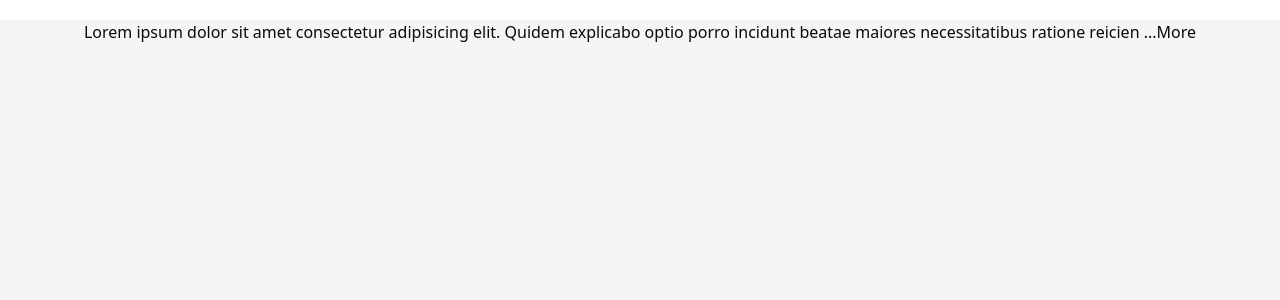
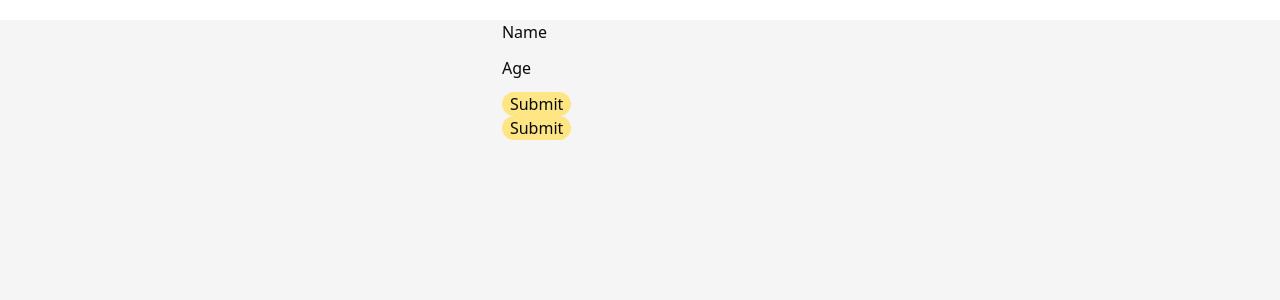
Before and after one commit to hassen396/typescript-react, a React (Vite) app: page / in a window 1280 px wide. Shown: the top 300 px of the page. Built offline with nearby package versions, Linux system fonts and the light colour scheme.

Commit message:
feat(ui): add form component (uisng state)

```diff
--- a/package.json
+++ b/package.json
@@ -18,6 +18,7 @@
     "clsx": "^2.1.1",
     "react": "^19.1.1",
     "react-dom": "^19.1.1",
+    "react-hook-form": "^7.64.0",
     "react-icons": "^5.5.0",
     "tailwind-merge": "^3.3.1",
     "tailwind-variants": "^3.1.1",
--- a/src/App.tsx
+++ b/src/App.tsx
@@ -1,22 +1,10 @@
-import ExpandableText from "./Components/ExpandableText";
+
+import Form from "./Components/Form";
 
 function App() {
   return (
     <div className="flex flex-col w-full min-h-screen items-center mt-5 bg-secondary">
-      <ExpandableText maxChars={140}>
-        Lorem ipsum dolor sit amet consectetur adipisicing elit. Quidem
-        explicabo optio porro incidunt beatae maiores necessitatibus ratione
-        reiciendis temporibus quasi. Recusandae quae necessitatibus aut. Aut
-        cumque porro molestias repellendus velit iusto fugiat atque ducimus
-        perspiciatis odit vel, quam facere, doloremque itaque, voluptate neque
-        nesciunt quos tempora sunt repudiandae. Nesciunt, modi. Nihil, accusamus
-        minima laborum animi vitae neque cupiditate at distinctio possimus,
-        beatae sapiente tenetur sint quaerat velit dolores sequi fugiat
-        inventore ea recusandae quis libero, architecto voluptates consectetur
-        eos. Impedit, dolorem, quasi perferendis asperiores numquam nobis
-        voluptatibus at quos repellat in quis aut. Cupiditate ad expedita vero
-        sed doloremque impedit!
-      </ExpandableText>
+      <Form />
     </div>
   );
 }
--- /dev/null
+++ b/src/Components/Form.tsx
@@ -0,0 +1,55 @@
+import { useState, type FormEvent } from "react";
+
+const Form = () => {
+
+  const [person, setPerson] = useState({
+    name: "",
+    age: '',
+  });
+
+  const handleSubmit = (e: FormEvent) => {
+    e.preventDefault();
+    console.log(person);
+  };
+  return (
+    <form onSubmit={handleSubmit} onReset={() => console.log("resseted")}>
+      <div className="mb-3">
+        <label htmlFor="name" className="">
+          Name
+        </label>
+        <input
+          value={person.name}
+          onChange={(event) =>
+            setPerson({ ...person, name: event.target.value })
+          }
+          id="name"
+          type="text"
+          className=""
+        />
+      </div>
+
+      <div className="mb-3">
+        <label htmlFor="age" className="">
+          Age
+        </label>
+        <input
+          value={person.age}
+          onChange={(event) =>
+            setPerson({ ...person, age: event.target.value })
+          }
+          id="age"
+          type="number"
+          className=""
+        />
+      </div>
+      <button className="bg-amber-200 px-2 rounded-xl block" type="submit">
+        Submit
+      </button>
+      <button className="bg-amber-200 px-2 rounded-xl block" type="reset">
+        Submit
+      </button>
+    </form>
+  );
+};
+
+export default Form;
```
Also changed, not shown: 1 other file (tests, documents, lock files or other folders).
